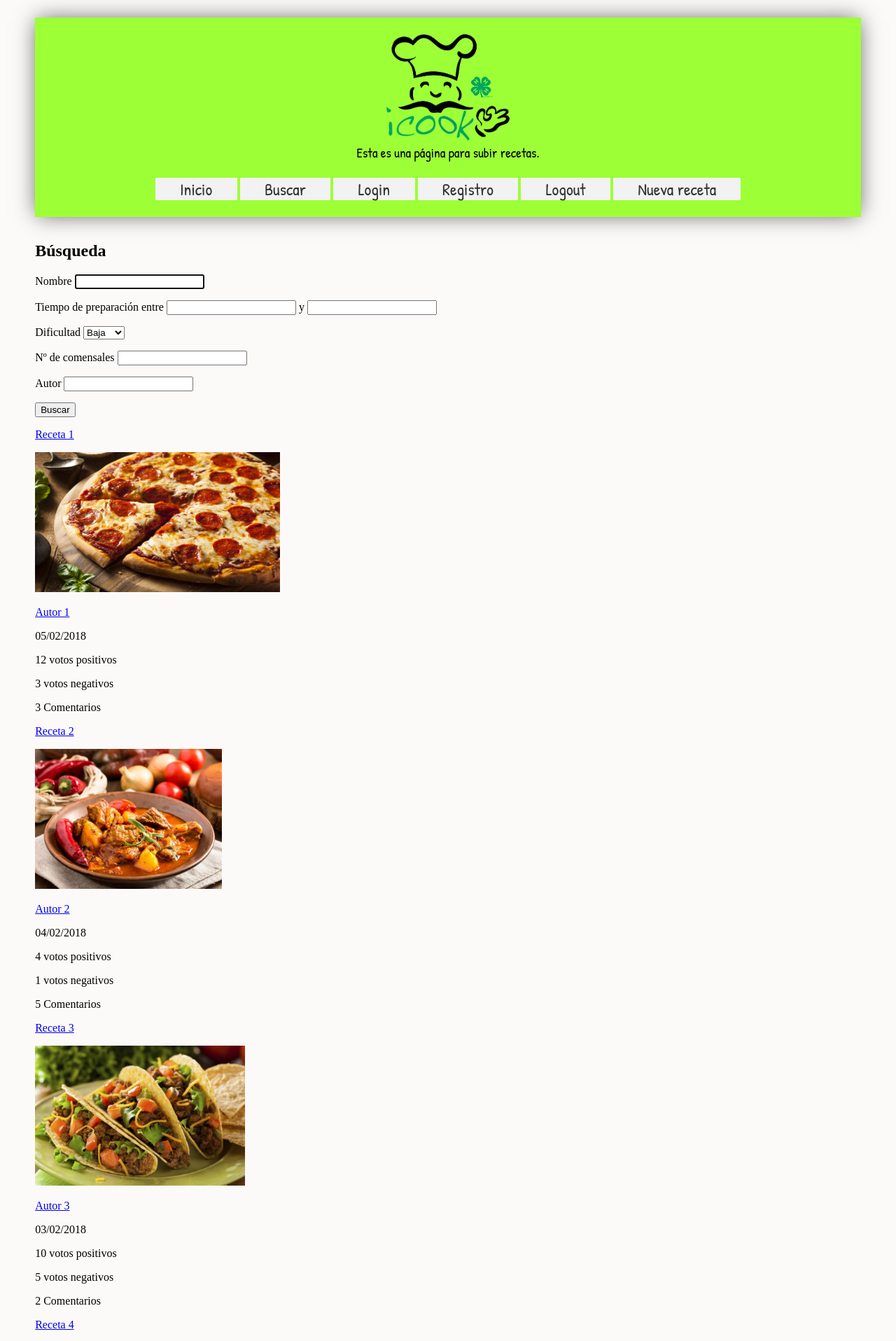
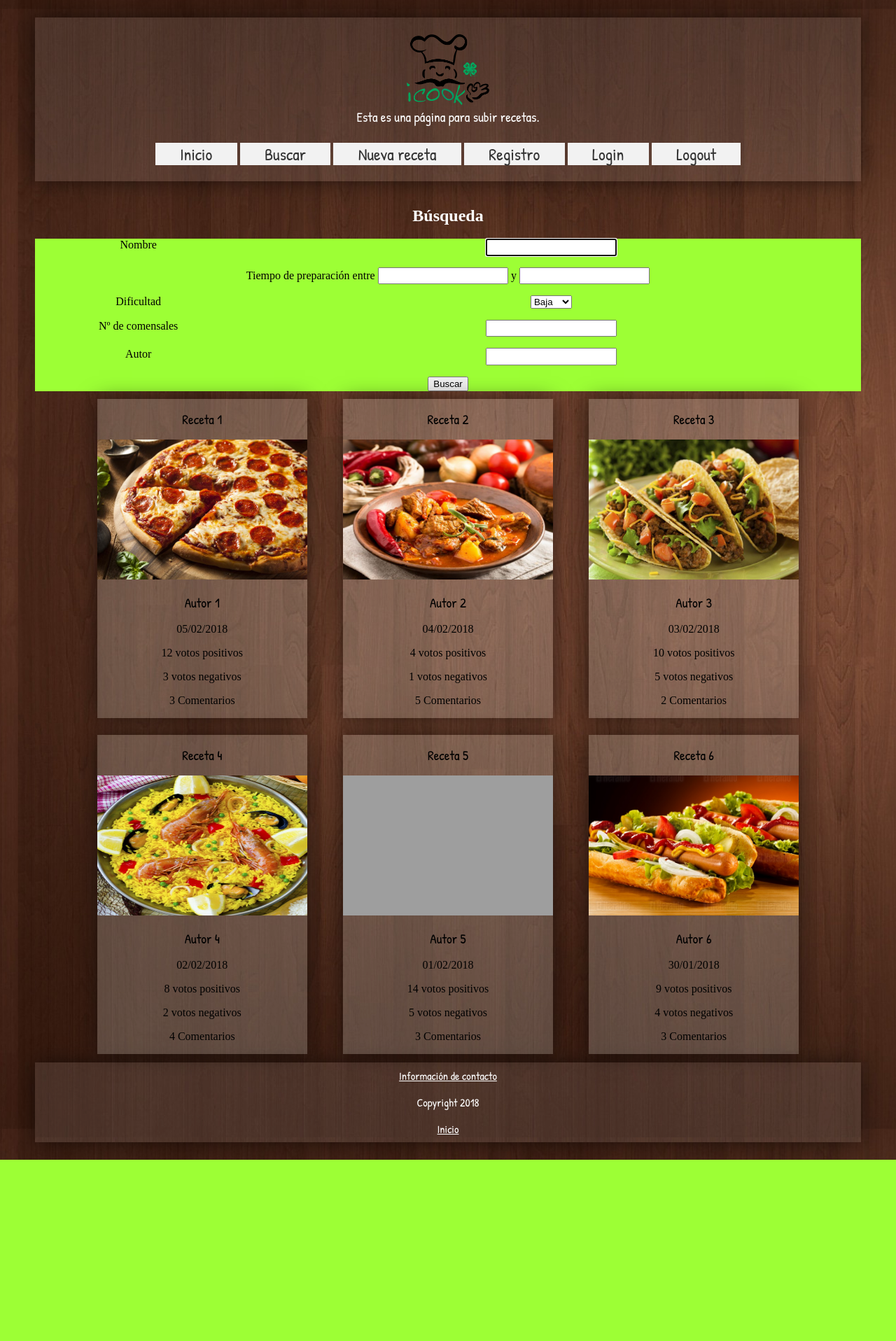
Before and after one commit to davmm96/PCW, a PHP site: page /buscar.html in a window 1280 px wide. Shown: the top 1916 px of the page at 70% size. After the commit the page ends 1657 px from the top, so only its background shows below. Run offline with PHP 8.4, Linux system fonts and the light colour scheme; some libraries are stand-ins or nearby versions; grey boxes are pictures that could not be loaded.

Commit message:
muchas cosas

```diff
--- a/buscar.html
+++ b/buscar.html
@@ -10,22 +10,22 @@
     <body>
        	<header>
 
-		<div id="logo"><img src="img/icook-logo.png" alt="logo"></div>
+		<div id="logo"><a href="index.html"><img src="img/icook-logo.png" alt="logo"></img></a></div>
 
 		<p>Esta es una página para subir recetas.</p>
 
 		<div class="menu-horizontal" id="menu-principal">
 			<a href="index.html">Inicio</a>
 			<a href="buscar.html">Buscar</a>
+		<a href="nueva-receta.html">Nueva receta</a>
+			<a href="registro.html">Registro</a>
 			<a href="login.html">Login</a>
-			<a href="registro.html">Registro</a>
 			<a href="">Logout</a>
-			<a href="nueva-receta.html">Nueva receta</a>
 		</div>
 	</header>
+	<h2>Búsqueda</h2>
+	<form class="form-busqueda" id="Form_busqueda" method="get" action="resultado_busqueda.html">
 
-		<h2>Búsqueda</h2>
-		<form id="Form_busqueda" method="get" action="resultado_busqueda.html">
 			<p>
 				<label for="name">Nombre</label>
 				<input type="text" name="name" id="name"
@@ -72,6 +72,7 @@
 				<button type="submit">Buscar</button>
 		</form>
 
+<div class="contenido">
 		<article>
 		<p><a href="receta.html">Receta 1</a></p>
 		<img src="img/receta1.jpg" alt="foto receta1" width="350" height="200">
@@ -132,38 +133,6 @@
 		<p>3 Comentarios</p>
 	</article>
 
-	<form>
-		<p>
-		<label>Ordenar por orden:</label>
-		<select>
-			<option value="ascendente">
-				Ascendente
-			</option>
-			<option value="descendente">
-				Descendente
-			</option>
-			<option value="valoracion">
-				De valoración
-			</option>
-			<option value="fecha">
-				De fecha
-			</option>
-		</select>
-		</p>
-
-		<p>
-			<label for="busqueda_rapida">Búsqueda rápida:</label>
-			<input type="text" name="buscar" id="busqueda_rapida">
-		</p>
-	</form>
-
-	<p>
-		<a href="">1</a>
-		<a href=""> < </a>
-		5
-		<a href=""> > </a>
-		<a href="">Fin</a>
-	</p>
 
 	<footer>
 		<a href="acerca.html">Información de contacto</a>
--- a/estilo.css
+++ b/estilo.css
@@ -1,12 +1,14 @@
 html,body{
-    background-color: #FCFAF9;
+    background-image: url("img/madera8.jpg");
     padding:0;
     margin: 1% 2%;
+    color: white;
 }
 /*TITULO*/
 
 header{
-    background-color: #9dff35;
+
+   background-color:  rgba(255,255,255,0.1);
     margin-bottom: 3%;
     box-shadow: 0px 0px 30px -3px rgba(0,0,0,0.63);
 }
@@ -18,8 +20,8 @@
 
 header img{
     margin-top: 2%;
-    width: 15%;
-    height: 15%;
+    width: 10%;
+    height: 10%;
 }
 
 header p{
@@ -27,8 +29,13 @@
     font-family: 'Patrick Hand', cursive;
     margin: auto;
     text-align: center;
+    color: white;
 }
 
+h2{
+    text-align: center;
+    color: white;
+}
 
 .form-vertical input {
     width: 100%;
@@ -44,9 +51,24 @@
     width: 100%;
 }
 
+.form-busqueda{
+    text-align: center;
+    background-color:#9dff35;
+    color: black;
+}
+
+.form-busqueda input {
+  padding: .2em;
+}
+
+.form-busqueda label {
+  width: 25%;
+  float: left;
+}
+
 .form-vertical input[type=submit] {
     width: 100%;
-    background-color: #007c16;
+    background-color: #2bb213;
     color: white;
     padding: 1% 1%;
     margin: 1% 0;
@@ -56,7 +78,8 @@
 }
 
 .form-vertical input[type=submit]:hover {
-    background-color: #00590f;
+    background-color: #5ae241;
+    color: black;
 }
 
 .menu-horizontal{
@@ -81,16 +104,16 @@
 
 .menu-horizontal a:hover{
     color: #FCFAF9;
-    background-color: #007c16;
+    background-color: #4cb539;
+
 }
 
+.menu-horizontal a:last-child:hover{
+    color: white;
+    background-color: red;
 
-.boton_no_molon{
-    font-family: 'Patrick Hand', cursive;
-    position: absolute;
-    top: 0;
-    right: 0;
 }
+
 
 .contenido {
     text-align: center;
@@ -99,7 +122,8 @@
 
 .contenido article{
     box-shadow: 0px 0px 30px -3px rgba(0,0,0,0.63);
-    background-color: #9dff35;
+    background-color: rgba(248, 255, 244,0.2);
+     color: black;
     display: inline-block;
     width: 300px;
     margin: 1% 2%;
@@ -113,7 +137,7 @@
 .contenido article a{
     font-family: 'Patrick Hand', cursive;
     transition: color 0.2s ease-in-out ;
-    color: #333333;
+    color: #000000;
     text-decoration: none;
     font-size: 120%;
 }
@@ -123,11 +147,11 @@
 }
 
 .contenido article a:hover{
-    color: #007c16;
+    color: white;
 }
 
 .contenido article img{
-    max-width: 90%;
+    width: 100%;
 }
 
 #apartado-foto-receta{
@@ -144,10 +168,56 @@
     margin-bottom: 2%;
 }
 
+.centrado{
+    text-align: center;
+    color: white;
+
+    font-family: 'Patrick Hand', cursive;
+    font-size: 120%;
+    }
+
+.centrado a{
+    text-decoration: none;
+    color:#f2f2f2;
+}
+
+.acerca{
+
+}
+
 footer{
+    text-align: center;
     box-shadow: 0px 0px 30px -3px rgba(0,0,0,0.63);
-    background-color: #9dff35;
+    background-color:  rgba(255,255,255,0.1);
+    color: white;
     font-family: 'Patrick Hand', cursive;
-    overflow: hidden;
-    position: relative;
+    padding: 8px;
 }
+
+footer a {
+    color: white;
+}
+
+
+
+
+
+.img-contenedor img {
+-webkit-transition:all .9s ease; /* Safari y Chrome */
+-moz-transition:all .9s ease; /* Firefox */
+-o-transition:all .9s ease; /* IE 9 */
+-ms-transition:all .9s ease; /* Opera */
+width:100%;
+}
+.img-contenedor:hover img {
+-webkit-transform:scale(1.25);
+-moz-transform:scale(1.25);
+-ms-transform:scale(1.25);
+-o-transform:scale(1.25);
+transform:scale(1.25);
+}
+.img-contenedor {/*Ancho y altura son modificables al requerimiento de cada uno*/
+width:300px;
+height:180px;
+overflow:hidden;
+}
--- a/login.html
+++ b/login.html
@@ -10,17 +10,17 @@
     <body>
     	<header>
 
-		<div id="logo"><img src="img/icook-logo.png" alt="logo"></div>
+		<div id="logo"><a href="index.html"><img src="img/icook-logo.png" alt="logo"></img></a></div>
 
 		<p>Esta es una página para subir recetas.</p>
 
 		<div class="menu-horizontal" id="menu-principal">
 			<a href="index.html">Inicio</a>
 			<a href="buscar.html">Buscar</a>
+			<a href="nueva-receta.html">Nueva receta</a>
+			<a href="registro.html">Registro</a>
 			<a href="login.html">Login</a>
-			<a href="registro.html">Registro</a>
 			<a href="">Logout</a>
-			<a href="nueva-receta.html">Nueva receta</a>
 		</div>
 	</header>
 
```
Also changed, not shown: acerca.html (+5 -4 lines), index.html (+11 -9 lines), nueva-receta.html (+3 -7 lines), registro.html (+3 -4 lines), README.md, img/madera.jpg (added), img/madera2.jpg (added), img/madera3.jpg (added), img/madera4.jpg (added), img/madera5.jpg (added), img/madera6.jpg (added), img/madera7.jpg (added), img/madera8.jpg (added), 1 other file.
